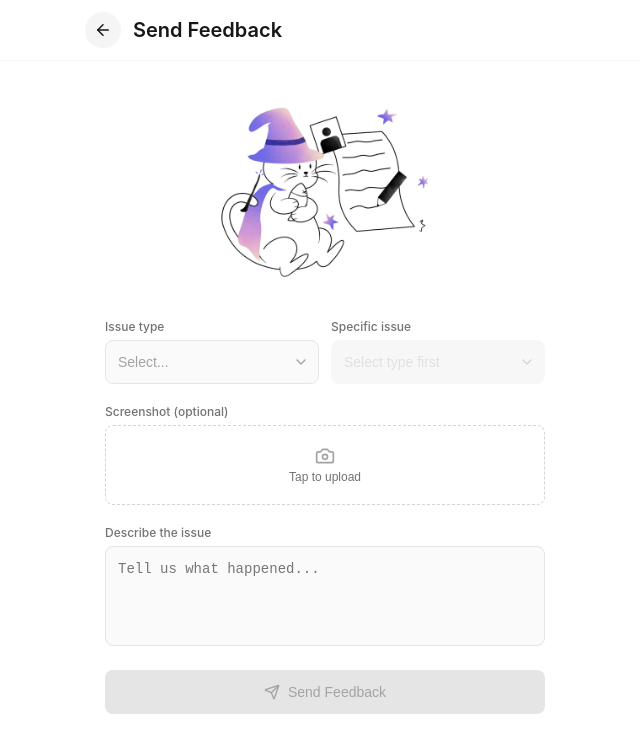
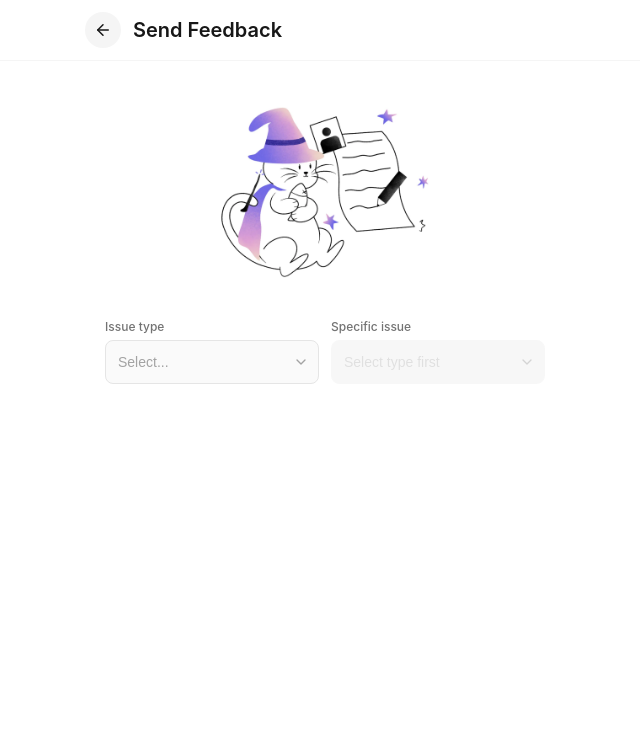
Before and after one commit to gauravsharma2003/feedback-form, a React (Vite) app: page / in a window 1280 px wide. Shown: the top 752 px of the page, without its empty margins (315-955 px from the left). Built offline with nearby package versions, Linux system fonts and the light colour scheme.

Commit message:
feedback on the feedback

```diff
--- a/src/FeedbackForm.jsx
+++ b/src/FeedbackForm.jsx
@@ -12,6 +12,7 @@ const FeedbackForm = () => {
   const [showBottomSheet, setShowBottomSheet] = useState(false);
   const [selectedSolution, setSelectedSolution] = useState(null);
   const [thinkingTextIndex, setThinkingTextIndex] = useState(0);
+  const [showStillFacingIssue, setShowStillFacingIssue] = useState(false);
 
   const problemTypes = [
     { id: 'content', label: 'Content & Credibility' },
@@ -132,11 +133,14 @@ const FeedbackForm = () => {
   };
 
   useEffect(() => {
-    if (selectedSubtype && solutions[selectedSubtype]) {
+    if (selectedSubtype) {
+      if (solutions[selectedSubtype]) {
+        // Has solution - show thinking animation
         setIsAnalyzing(true);
         setShowHelp(false);
         setIsHelpExpanded(true);
         setThinkingTextIndex(0);
+        setShowStillFacingIssue(false);
 
         // Change text after 1.5 seconds
         const textTimer = setTimeout(() => {
@@ -154,9 +158,18 @@ const FeedbackForm = () => {
           clearTimeout(helpTimer);
         };
       } else {
+        // No solution - show feedback form immediately
         setShowHelp(false);
         setIsAnalyzing(false);
         setThinkingTextIndex(0);
+        setShowStillFacingIssue(true); // Show feedback form
+      }
+    } else {
+      // No subtype selected - reset everything
+      setShowHelp(false);
+      setIsAnalyzing(false);
+      setThinkingTextIndex(0);
+      setShowStillFacingIssue(false);
     }
   }, [selectedSubtype]);
 
@@ -274,39 +287,27 @@ const FeedbackForm = () => {
           </div>
         </div>
 
-        {/* Analyzing/Help Block - Combined container that expands - Always in DOM above screenshot */}
+        {/* Thinking Animation - Show when solution exists (stays visible even after CTA click) */}
+        {solutions[selectedSubtype] && (isAnalyzing || showHelp) && (
           <div
             style={{
-            marginBottom: ((isAnalyzing || showHelp) && solutions[selectedSubtype]) ? '20px' : '0',
-            border: ((isAnalyzing || showHelp) && solutions[selectedSubtype]) ? '1px solid #e5e5e5' : 'transparent',
+              marginBottom: '20px',
+              padding: '14px 16px',
+              background: '#fafafa',
+              border: '1px solid #e5e5e5',
               borderRadius: '8px',
-            overflow: 'hidden',
-            opacity: ((isAnalyzing || showHelp) && solutions[selectedSubtype]) ? 0 : 0,
-            animation: ((isAnalyzing || showHelp) && solutions[selectedSubtype]) ? 'fadeIn 0.3s ease-in-out forwards' : 'none',
-            position: 'relative',
-            transition: 'all 0.4s cubic-bezier(0.4, 0, 0.2, 1)',
-            minHeight: ((isAnalyzing || showHelp) && solutions[selectedSubtype]) ? 'auto' : '0',
-            maxHeight: ((isAnalyzing || showHelp) && solutions[selectedSubtype]) ? '1000px' : '0'
+              opacity: isAnalyzing ? 0 : 1,
+              animation: isAnalyzing ? 'fadeIn 0.3s ease-in-out forwards' : 'none'
             }}
           >
-          {(isAnalyzing || showHelp) && solutions[selectedSubtype] && (
-            <>
+            <div style={{ display: 'flex', alignItems: 'center', gap: '10px' }}>
               {isAnalyzing && (
-              <div style={{
-                padding: '14px 16px',
-                background: '#fafafa',
-                position: 'relative',
-                zIndex: 1,
-                opacity: isAnalyzing ? 1 : 0,
-                transition: 'opacity 0.3s ease-in-out, transform 0.4s cubic-bezier(0.4, 0, 0.2, 1)',
-                transform: showHelp ? 'translateY(-100%)' : 'translateY(0)'
-              }}>
-                <div style={{ display: 'flex', alignItems: 'center', gap: '10px' }}>
                 <div style={{ display: 'flex', gap: '4px' }}>
                   <span style={{ width: '5px', height: '5px', background: '#a3a3a3', borderRadius: '50%', animation: 'pulse 1.4s infinite' }} />
                   <span style={{ width: '5px', height: '5px', background: '#a3a3a3', borderRadius: '50%', animation: 'pulse 1.4s infinite 0.15s' }} />
                   <span style={{ width: '5px', height: '5px', background: '#a3a3a3', borderRadius: '50%', animation: 'pulse 1.4s infinite 0.3s' }} />
                 </div>
+              )}
               <span
                 style={{
                   fontSize: '13px',
@@ -316,6 +317,7 @@ const FeedbackForm = () => {
                   minWidth: '200px'
                 }}
               >
+                {isAnalyzing ? (
                   <span
                     key={thinkingTextIndex}
                     style={{
@@ -326,18 +328,32 @@ const FeedbackForm = () => {
                   >
                     {thinkingTextIndex === 0 ? 'Checking for quick solutions...' : 'We might have a solve for this'}
                   </span>
+                ) : (
+                  <span>We might have a solve for this</span>
+                )}
               </span>
             </div>
           </div>
         )}
-            {showHelp && (
+
+        {/* Help Block - Show when solution exists (stays visible even after CTA click) */}
+        {solutions[selectedSubtype] && showHelp && (
+          <div
+            style={{
+              marginBottom: '20px',
+              border: '1px solid #e5e5e5',
+              borderRadius: '8px',
+              overflow: 'hidden',
+              opacity: 0,
+              animation: 'fadeIn 0.3s ease-in-out forwards',
+              position: 'relative'
+            }}
+          >
             <div style={{
               position: 'relative',
               zIndex: 2,
               opacity: 0,
-                animation: 'fadeIn 0.4s ease-in-out 0.2s forwards',
-                transform: isAnalyzing ? 'translateY(-20px)' : 'translateY(0)',
-                transition: 'transform 0.4s cubic-bezier(0.4, 0, 0.2, 1) 0.2s'
+              animation: 'fadeIn 0.4s ease-in-out 0.2s forwards'
             }}>
               <button
                 onClick={() => setIsHelpExpanded(!isHelpExpanded)}
@@ -438,12 +454,58 @@ const FeedbackForm = () => {
                 </div>
               )}
             </div>
+          </div>
         )}
-            </>
+
+        {/* Still Facing Issue CTA - Show when solution exists and user hasn't clicked it */}
+        {solutions[selectedSubtype] && showHelp && !showStillFacingIssue && (
+          <button
+            onClick={() => setShowStillFacingIssue(true)}
+            style={{
+              width: '100%',
+              padding: '14px 16px',
+              background: '#171717',
+              color: '#fff',
+              fontSize: '14px',
+              fontWeight: 500,
+              border: 'none',
+              borderRadius: '24px',
+              cursor: 'pointer',
+              marginBottom: '20px',
+              transition: 'background 0.2s ease'
+            }}
+            onMouseEnter={(e) => {
+              e.currentTarget.style.background = '#262626';
+            }}
+            onMouseLeave={(e) => {
+              e.currentTarget.style.background = '#171717';
+            }}
+          >
+            Still facing the issue?
+          </button>
         )}
+
+        {/* Feedback Form - Show when no solution OR user clicked "Still facing the issue" */}
+        {(!solutions[selectedSubtype] || showStillFacingIssue) && selectedSubtype && (
+          <>
+            {/* Feedback Text */}
+            <div style={{ marginBottom: '20px' }}>
+              <label style={{ display: 'block', fontSize: '12px', fontWeight: 500, color: '#737373', marginBottom: '6px' }}>
+                Describe the issue
+              </label>
+              <textarea
+                value={feedbackText}
+                onChange={(e) => setFeedbackText(e.target.value)}
+                placeholder="Tell us what happened..."
+                style={{
+                  width: '100%', height: '100px', padding: '12px', fontSize: '14px',
+                  background: '#fafafa', border: '1px solid #e5e5e5', borderRadius: '8px',
+                  resize: 'none', outline: 'none', color: '#171717', lineHeight: '1.5'
+                }}
+              />
             </div>
 
-        {/* Screenshot Upload - Always visible */}
+            {/* Screenshot Upload */}
             <div style={{ marginBottom: '20px' }}>
               <label style={{ display: 'block', fontSize: '12px', fontWeight: 500, color: '#737373', marginBottom: '6px' }}>
                 Screenshot (optional)
@@ -460,31 +522,17 @@ const FeedbackForm = () => {
                 <span style={{ fontSize: '12px', color: '#737373' }}>Tap to upload</span>
               </button>
             </div>
+          </>
+        )}
 
-        {/* Feedback Text - Always visible */}
-        <div style={{ marginBottom: '20px' }}>
-          <label style={{ display: 'block', fontSize: '12px', fontWeight: 500, color: '#737373', marginBottom: '6px' }}>
-            Describe the issue
-          </label>
-          <textarea
-            value={feedbackText}
-            onChange={(e) => setFeedbackText(e.target.value)}
-            placeholder="Tell us what happened..."
-            style={{
-              width: '100%', height: '100px', padding: '12px', fontSize: '14px',
-              background: '#fafafa', border: '1px solid #e5e5e5', borderRadius: '8px',
-              resize: 'none', outline: 'none', color: '#171717', lineHeight: '1.5'
-            }}
-          />
-        </div>
-
-        {/* Submit Button */}
+        {/* Submit Button - Only show when feedback form is visible */}
+        {(!solutions[selectedSubtype] || showStillFacingIssue) && selectedSubtype && (
           <button
             disabled={!canSubmit}
             style={{
               width: '100%', height: '44px', background: canSubmit ? '#171717' : '#e5e5e5',
               color: canSubmit ? '#fff' : '#a3a3a3', fontSize: '14px', fontWeight: 500,
-            border: 'none', borderRadius: '8px', cursor: canSubmit ? 'pointer' : 'not-allowed',
+              border: 'none', borderRadius: '22px', cursor: canSubmit ? 'pointer' : 'not-allowed',
               display: 'flex', alignItems: 'center', justifyContent: 'center', gap: '8px',
               transition: 'background 0.2s, color 0.2s'
             }}
@@ -492,6 +540,7 @@ const FeedbackForm = () => {
             <Send style={{ width: '16px', height: '16px' }} />
             Send Feedback
           </button>
+        )}
       </div>
 
       {/* Bottom Sheet */}
```
Lines whose indentation alone changed are shown as unchanged.
